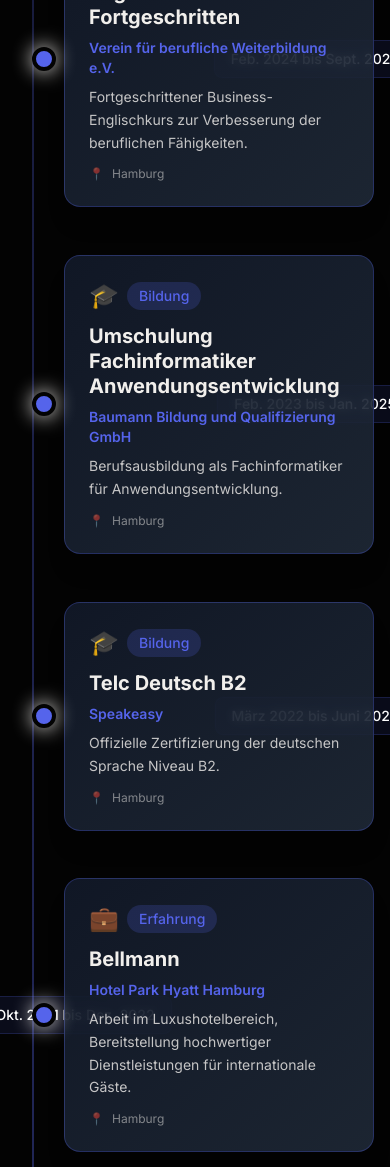
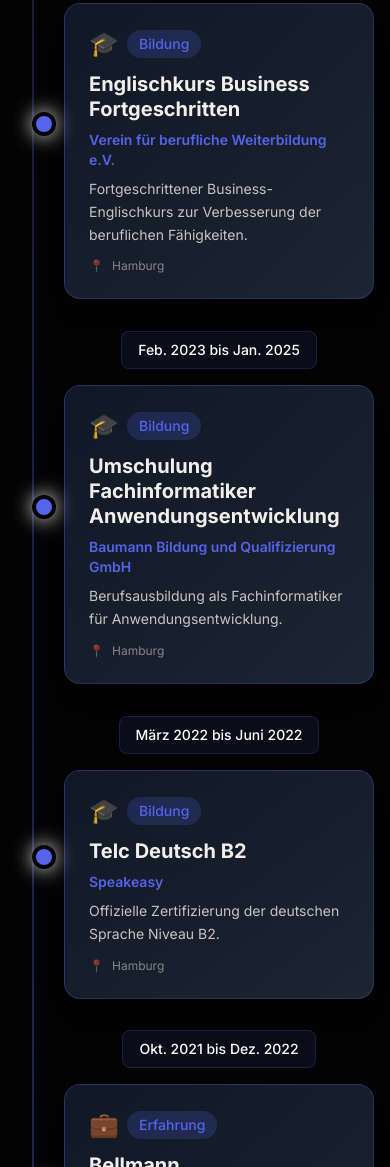
Before and after one commit to IanPaniagua/Paniagua.Profile, an Astro site: page / in a window 390 px wide. Shown: the part 1673-2840 px from the top of the page. Built offline with nearby package versions, Linux system fonts and the light colour scheme; Astro itself is replaced by a stand-in of ours; animation ran at ten frames a second.

Commit message:
fix: Improve Timeline responsive design for mobile devices

```diff
--- a/src/components/Timeline.astro
+++ b/src/components/Timeline.astro
@@ -42,10 +42,10 @@
           return (
             <div class="timeline-item relative mb-12 opacity-0" data-index={index}>
               <!-- Timeline Dot -->
-              <div class={`timeline-dot absolute left-1/2 top-1/2 w-6 h-6 rounded-full border-4 border-darkBg transform -translate-x-1/2 -translate-y-1/2 z-10 ${isEducation ? 'bg-primary shadow-primary/50' : 'bg-primary shadow-primary/50'} shadow-lg transition-all duration-300 hover:scale-125`}></div>
+              <div class={`timeline-dot absolute left-1/2 md:left-1/2 top-1/2 w-6 h-6 rounded-full border-4 border-darkBg transform -translate-x-1/2 -translate-y-1/2 z-10 ${isEducation ? 'bg-primary shadow-primary/50' : 'bg-primary shadow-primary/50'} shadow-lg transition-all duration-300 hover:scale-125`}></div>
 
-              <!-- Date positioned on opposite side -->
-              <div class={`timeline-date absolute top-1/2 w-44 flex items-center justify-center transform -translate-y-1/2 ${isLeft ? 'left-1/2 ml-8' : 'right-1/2 mr-8'}`}>
+              <!-- Date positioned on opposite side (desktop) / above content (mobile) -->
+              <div class={`timeline-date absolute md:absolute md:top-1/2 md:w-44 flex items-center justify-center md:transform md:-translate-y-1/2 ${isLeft ? 'md:left-1/2 md:ml-8' : 'md:right-1/2 md:mr-8'}`}>
                 <div class="bg-primary/10 border border-primary/20 rounded-lg px-4 py-2 backdrop-blur-sm">
                   <div class="text-sm text-white font-medium text-center whitespace-nowrap">
                     {new Date(item.startDate + '-01').toLocaleDateString('de-DE', {year: 'numeric', month: 'short'})} bis {item.endDate === 'Present' ? 'Aktuell' : new Date(item.endDate + '-01').toLocaleDateString('de-DE', {year: 'numeric', month: 'short'})}
@@ -59,6 +59,15 @@
                   <>
                     <!-- Education Content (Left Side) -->
                     <div class="col-span-12 md:col-span-5 md:text-right">
+                      <!-- Mobile date (shown only on mobile) -->
+                      <div class="md:hidden mb-4 flex justify-center">
+                        <div class="bg-primary/10 border border-primary/20 rounded-lg px-4 py-2 backdrop-blur-sm">
+                          <div class="text-sm text-white font-medium text-center whitespace-nowrap">
+                            {new Date(item.startDate + '-01').toLocaleDateString('de-DE', {year: 'numeric', month: 'short'})} bis {item.endDate === 'Present' ? 'Aktuell' : new Date(item.endDate + '-01').toLocaleDateString('de-DE', {year: 'numeric', month: 'short'})}
+                          </div>
+                        </div>
+                      </div>
+
                       <div class="timeline-content bg-gradient-to-br from-gray-900/95 to-gray-800/90 backdrop-blur-sm border border-primary/30 rounded-2xl p-6 shadow-xl hover:shadow-2xl hover:border-primary/50 transition-all duration-500 hover:-translate-y-2">
                         <div class="flex items-center gap-2 mb-3 md:justify-end">
                           <span class="text-2xl">🎓</span>
@@ -116,6 +125,15 @@
 
                     <!-- Experience Content (Right Side) -->
                     <div class="col-span-12 md:col-span-5">
+                      <!-- Mobile date (shown only on mobile) -->
+                      <div class="md:hidden mb-4 flex justify-center">
+                        <div class="bg-primary/10 border border-primary/20 rounded-lg px-4 py-2 backdrop-blur-sm">
+                          <div class="text-sm text-white font-medium text-center whitespace-nowrap">
+                            {new Date(item.startDate + '-01').toLocaleDateString('de-DE', {year: 'numeric', month: 'short'})} bis {item.endDate === 'Present' ? 'Aktuell' : new Date(item.endDate + '-01').toLocaleDateString('de-DE', {year: 'numeric', month: 'short'})}
+                          </div>
+                        </div>
+                      </div>
+
                       <div class="timeline-content bg-gradient-to-br from-gray-900/95 to-gray-800/90 backdrop-blur-sm border border-primary/30 rounded-2xl p-6 shadow-xl hover:shadow-2xl hover:border-primary/50 transition-all duration-500 hover:-translate-y-2">
                         <div class="flex items-center gap-2 mb-3">
                           <span class="text-2xl">💼</span>
@@ -381,8 +399,21 @@
       transform: translateX(0) !important;
     }
 
+    .timeline-date {
+      display: none !important;
+    }
+
     .timeline-item {
       padding-left: 3rem;
+      margin-bottom: 2rem;
+    }
+
+    .timeline-content {
+      text-align: left !important;
+    }
+
+    .timeline-content .flex {
+      justify-content: flex-start !important;
     }
   }
 </style>
```
